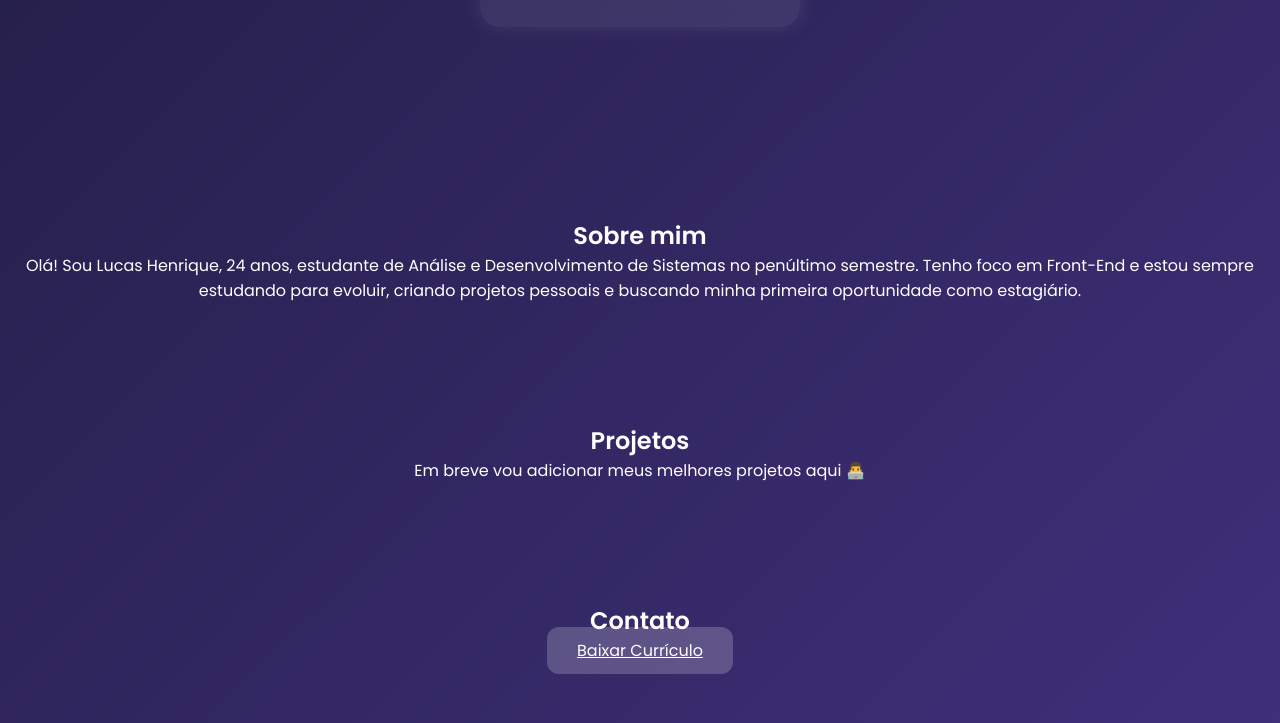
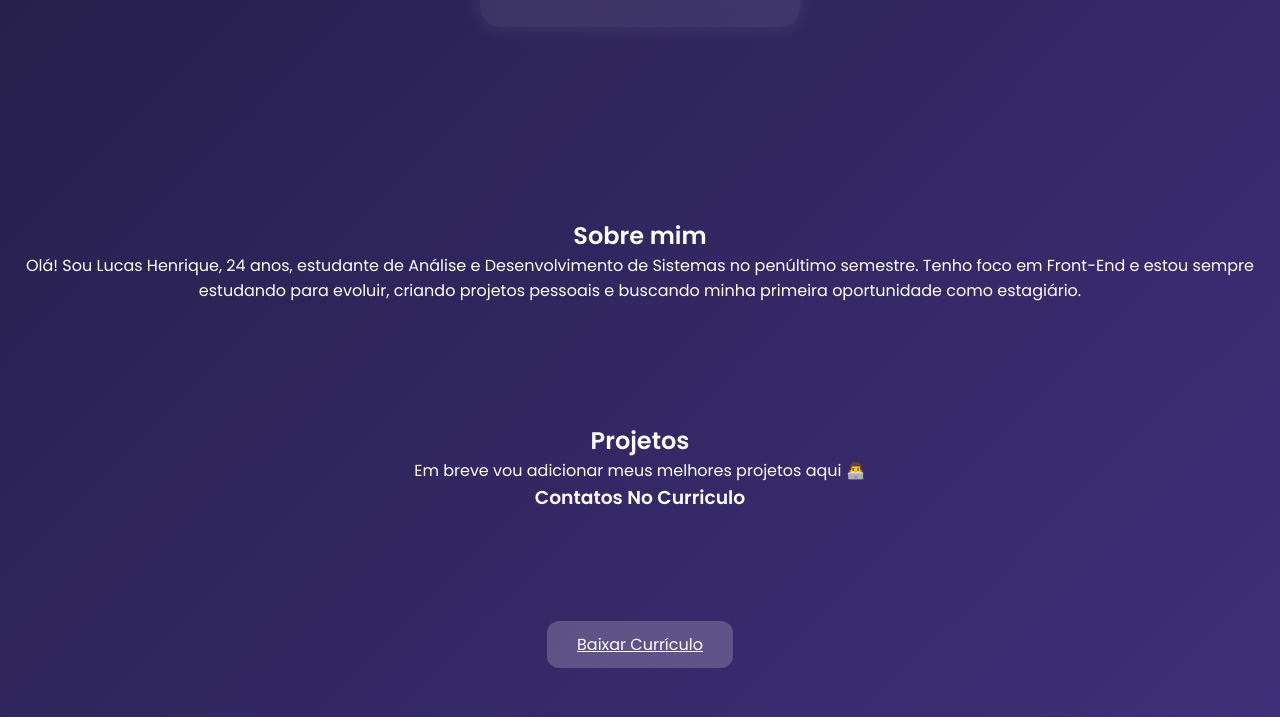
Before and after one commit to lucashenriqueramalho00-dev/Landing-Page-de-apresentac-o, a plain HTML site: page Front-end/index.html in a window 1280 px wide. Shown: the part 650-1373 px from the top of the page. Drawn offline with Linux system fonts and the light colour scheme.

Commit message:
Add files via upload

```diff
--- a/Front-end/index.html
+++ b/Front-end/index.html
@@ -44,10 +44,10 @@
     <section id="projetos" class="projetos-reveal">
         <h2>Projetos</h2>
         <p>Em breve vou adicionar meus melhores projetos aqui 👨‍💻</p>
+        <h3 class="Contato-numero">Contatos No Curriculo</h3>
     </section>
 
     <section id="contato" class="contato-reveal">
-        <h2>Contato</h2>
         <a class="botao" href="Curriculo_Lucas_Ramalho_Atualizado.pdf" download>Baixar Currículo</a>
     </section>
 
--- a/Front-end/style.css
+++ b/Front-end/style.css
@@ -32,7 +32,7 @@ body {
     opacity: 1;
 }
 
-/* HERO */
+
 .hero {
     height: 90vh;
     display: flex;
@@ -74,7 +74,7 @@ body {
     background: rgba(255,255,255,0.3);
 }
 
-/* SEÇÕES */
+
 section {
     padding: 60px 20px;
     text-align: center;
```
Also changed, not shown: Front-end/script.js (line endings or trailing spaces).
